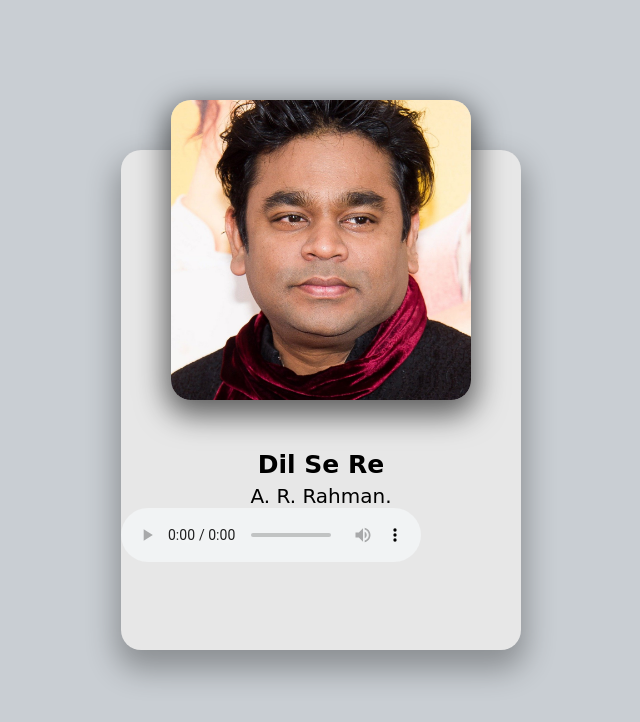
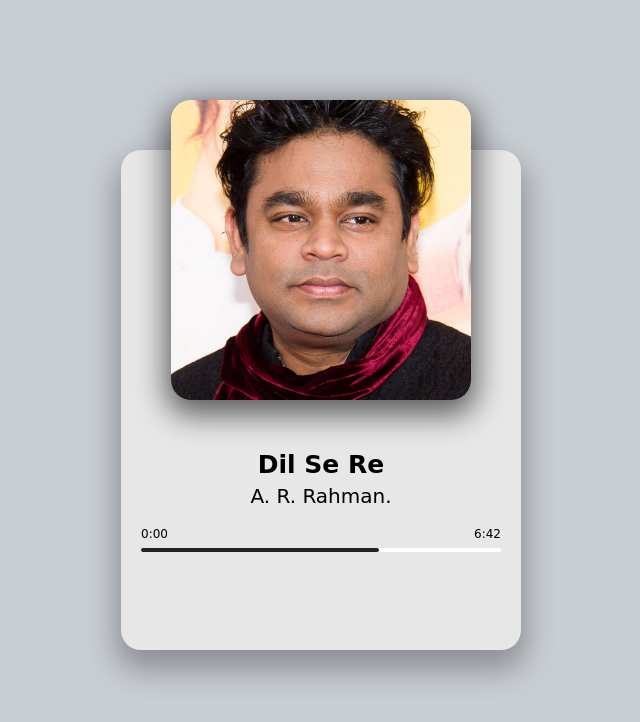
Before and after one commit to mrin2810/music-player, a plain HTML site: page index.html in a window 1280 px wide. Shown: the whole page, without its empty margins (319-959 px from the left). Drawn offline with Linux system fonts and the light colour scheme; a web font is replaced by a local one.

Commit message:
added progress bar

```diff
--- a/index.html
+++ b/index.html
@@ -17,7 +17,15 @@
         </div>
         <h2 id="title">Dil Se Re</h2>
         <h3 id="artist">A. R. Rahman.</h3>
-        <audio src="music/Dil-Se-Re.mp3" controls></audio>
+        <audio src="music/Dil-Se-Re.mp3"></audio>
+        <!-- Progress -->
+        <div class="progress-container" id="progress-container">
+            <div class="progress" id="progress"></div>
+            <div class="duration-wrapper">
+                <span id="current-time">0:00</span>
+                <span id="duration">6:42</span>
+            </div>
+        </div>
     </div>
     <!-- Script -->
     <script src="script.js"></script>
```
